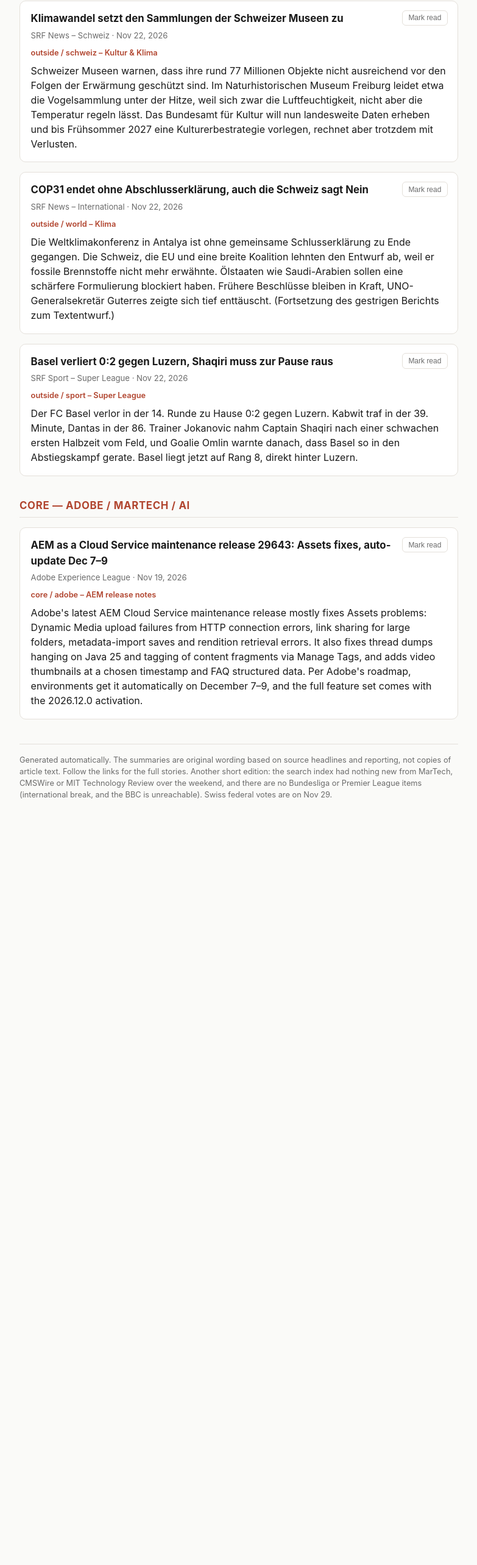
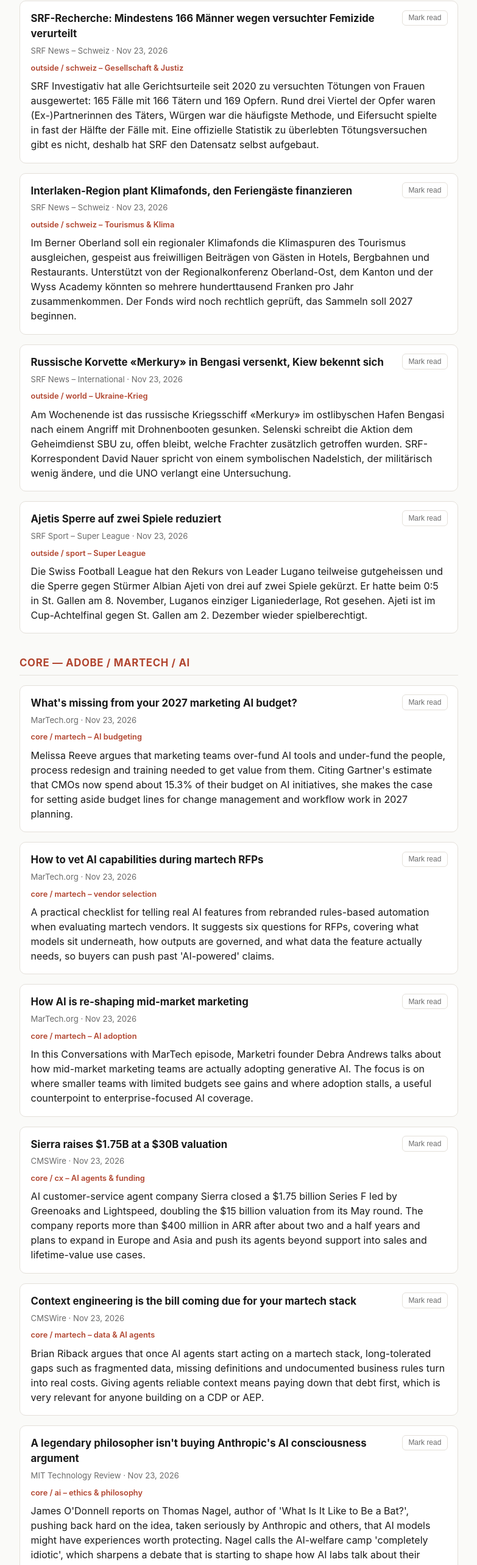
Before and after one commit to magicistheanswer/news-digest, a plain HTML site: page docs/index.html in a window 1280 px wide. Shown: the part 213-2780 px from the top of the page at 61% size, without its empty margins (248-1031 px from the left). Before the commit the page ends 1591 px from the top, so only its background shows below. Drawn offline with Linux system fonts and the light colour scheme.

Commit message:
Digest 2026-11-24: 11 articles (7 core / 4 outside)
Skipped: Adobe (nothing fresh since MAX), MeasureCamp (no new post),
Kicker (nothing indexed), BBC News/Sport (unreachable via search).

Co-Authored-By: Claude Opus 5.5 <noreply@anthropic.com>
Claude-Session: https://claude.ai/code/session_01ML879DJWNM1TJgSMjFaZTA

```diff
--- a/docs/index.html
+++ b/docs/index.html
@@ -3,7 +3,7 @@
 <head>
 <meta charset="UTF-8">
 <meta name="viewport" content="width=device-width, initial-scale=1.0">
-<title>Morning News Digest — 2026-11-23</title>
+<title>Morning News Digest — 2026-11-24</title>
 <style>
   :root {
     color-scheme: light dark;
@@ -95,50 +95,99 @@
 </head>
 <body>
 <!--
-  Run notes (2026-11-23, Monday):
-  - Direct RSS/Atom fetching still blocked: curl returns HTTP 000 for every feed host, and WebFetch can't resolve martech.org, cmswire.com, technologyreview.com or srf.ch (outside the session's allowed network domains). Fallback: WebSearch limited to each source's domain, with every date checked.
-  - Used (1 core / 3 outside): AEM Cloud Service maintenance release 29643 (Nov 19); SRF Museen & Klimawandel (schweiz, Nov 22), SRF COP31 ends without agreement (world, Nov 22), SRF Sport Basel-Luzern 0:2 (sport, Nov 22).
-  - Skipped: MarTech.org: newest items (Nov 16-20) were already shown, and the MarTech Conference recaps date from about Nov 4-13, which is too old. CMSWire: nothing indexed after Nov 18, and those items were already shown. MIT Technology Review: newest is Nov 20, already shown. Adobe blog/newsroom: newest Experience Cloud posts are from MAX (Nov 4-10), too old; the AEM 2026.11.0 feature notes were skipped as a likely repeat of Nov 18. MeasureCamp: no new post. Kicker: Bundesliga international break, nothing new. BBC News / BBC Sport: the search tool can't reach those domains (400). SRF St. Gallen Motorfahrzeugsteuer (Nov 22) skipped to keep the outside sub-topics balanced.
-  - The 75/25 mix is far off: only 4 items cleared the freshness and no-repeat bars (the index has little from the weekend), and freshness beats quota per CLAUDE.md. Layout: Outside above Core; Mark read via localStorage kept.
+  Run notes (2026-11-24, Tuesday):
+  - Direct RSS/Atom fetching still blocked: curl returns HTTP 000 for every feed host. Fallback: WebSearch limited to each source's domain, with every publish date checked (all items below are from Nov 23).
+  - Used (7 core / 4 outside): MarTech.org x3, CMSWire x2, MIT Technology Review x2; SRF Schweiz x2 (Femizid-Recherche, Klimafonds Interlaken), SRF International (Merkury sunk off Libya), SRF Sport (Ajeti suspension cut).
+  - Skipped: Adobe blog/newsroom: newest Experience Cloud posts are MAX (Nov 9-10), too old, and the release notes found were already shown. MeasureCamp: no new post. Kicker: no 2026/27 matchday-10 result report found in the index. BBC News / BBC Sport: the search tool can't reach those domains (400). MarTech's Walmart/ChatGPT-checkout item skipped because its publish date couldn't be confirmed. CMSWire Emplifi CMO press release skipped as low value. MIT TR 'The Download' (Nov 23) skipped because it repeats the two MIT TR items. SRF SVP-ticket follow-ups skipped as repeats of the Nov 21 story.
+  - The mix is 11 articles instead of 15 (freshness beats quota per CLAUDE.md). Layout: Outside above Core; Mark read via localStorage kept.
 -->
 <div class="wrap">
   <header>
     <h1>Morning News Digest</h1>
-    <div class="date">Monday, November 23, 2026 · 4 articles</div>
+    <div class="date">Tuesday, November 24, 2026 · 11 articles</div>
     <button id="reset-read" class="reset-read" type="button">Reset read articles</button>
   </header>
   <h2 class="section">Outside — Schweiz / Weltgeschehen / Sport</h2>
-  <article class="card" data-link="https://www.srf.ch/news/schweiz/schweizer-museen-schwitzen-der-klimawandel-bedroht-das-kulturelle-gedaechtnis-der-schweiz">
+  <article class="card" data-link="https://www.srf.ch/news/schweiz/exklusive-recherche-169-versuchte-femizide-so-brutal-ist-die-gewalt-gegen-frauen">
     <button class="mark-read" type="button">Mark read</button>
-    <h3><a href="https://www.srf.ch/news/schweiz/schweizer-museen-schwitzen-der-klimawandel-bedroht-das-kulturelle-gedaechtnis-der-schweiz">Klimawandel setzt den Sammlungen der Schweizer Museen zu</a></h3>
-    <div class="meta">SRF News – Schweiz · Nov 22, 2026</div>
-    <div class="why">outside / schweiz – Kultur & Klima</div>
-    <p class="summary">Schweizer Museen warnen, dass ihre rund 77 Millionen Objekte nicht ausreichend vor den Folgen der Erwärmung geschützt sind. Im Naturhistorischen Museum Freiburg leidet etwa die Vogelsammlung unter der Hitze, weil sich zwar die Luftfeuchtigkeit, nicht aber die Temperatur regeln lässt. Das Bundesamt für Kultur will nun landesweite Daten erheben und bis Frühsommer 2027 eine Kulturerbestrategie vorlegen, rechnet aber trotzdem mit Verlusten.</p>
+    <h3><a href="https://www.srf.ch/news/schweiz/exklusive-recherche-169-versuchte-femizide-so-brutal-ist-die-gewalt-gegen-frauen">SRF-Recherche: Mindestens 166 Männer wegen versuchter Femizide verurteilt</a></h3>
+    <div class="meta">SRF News – Schweiz · Nov 23, 2026</div>
+    <div class="why">outside / schweiz – Gesellschaft &amp; Justiz</div>
+    <p class="summary">SRF Investigativ hat alle Gerichtsurteile seit 2020 zu versuchten Tötungen von Frauen ausgewertet: 165 Fälle mit 166 Tätern und 169 Opfern. Rund drei Viertel der Opfer waren (Ex-)Partnerinnen des Täters, Würgen war die häufigste Methode, und Eifersucht spielte in fast der Hälfte der Fälle mit. Eine offizielle Statistik zu überlebten Tötungsversuchen gibt es nicht, deshalb hat SRF den Datensatz selbst aufgebaut.</p>
   </article>
-  <article class="card" data-link="https://www.srf.ch/news/international/klimakonferenz-in-der-tuerkei-keine-einigung-bei-weltklimakonferenz-auch-schweiz-lehnt-ab">
+  <article class="card" data-link="https://www.srf.ch/news/schweiz/region-um-interlaken-kampf-gegen-klimawandel-feriengaeste-sollen-zahlen">
     <button class="mark-read" type="button">Mark read</button>
-    <h3><a href="https://www.srf.ch/news/international/klimakonferenz-in-der-tuerkei-keine-einigung-bei-weltklimakonferenz-auch-schweiz-lehnt-ab">COP31 endet ohne Abschlusserklärung, auch die Schweiz sagt Nein</a></h3>
-    <div class="meta">SRF News – International · Nov 22, 2026</div>
-    <div class="why">outside / world – Klima</div>
-    <p class="summary">Die Weltklimakonferenz in Antalya ist ohne gemeinsame Schlusserklärung zu Ende gegangen. Die Schweiz, die EU und eine breite Koalition lehnten den Entwurf ab, weil er fossile Brennstoffe nicht mehr erwähnte. Ölstaaten wie Saudi-Arabien sollen eine schärfere Formulierung blockiert haben. Frühere Beschlüsse bleiben in Kraft, UNO-Generalsekretär Guterres zeigte sich tief enttäuscht. (Fortsetzung des gestrigen Berichts zum Textentwurf.)</p>
+    <h3><a href="https://www.srf.ch/news/schweiz/region-um-interlaken-kampf-gegen-klimawandel-feriengaeste-sollen-zahlen">Interlaken-Region plant Klimafonds, den Feriengäste finanzieren</a></h3>
+    <div class="meta">SRF News – Schweiz · Nov 23, 2026</div>
+    <div class="why">outside / schweiz – Tourismus &amp; Klima</div>
+    <p class="summary">Im Berner Oberland soll ein regionaler Klimafonds die Klimaspuren des Tourismus ausgleichen, gespeist aus freiwilligen Beiträgen von Gästen in Hotels, Bergbahnen und Restaurants. Unterstützt von der Regionalkonferenz Oberland-Ost, dem Kanton und der Wyss Academy könnten so mehrere hunderttausend Franken pro Jahr zusammenkommen. Der Fonds wird noch rechtlich geprüft, das Sammeln soll 2027 beginnen.</p>
   </article>
-  <article class="card" data-link="https://www.srf.ch/sport/fussball/super-league/luzern-siegt-hochverdient-shaqiri-zur-pause-ausgewechselt-basel-nach-0-2-weiter-im-loch">
+  <article class="card" data-link="https://www.srf.ch/news/international/ukraine/drohnenangriffe-vor-libyen-das-ist-ueber-den-angriff-auf-das-russische-kriegsschiff-bekannt">
     <button class="mark-read" type="button">Mark read</button>
-    <h3><a href="https://www.srf.ch/sport/fussball/super-league/luzern-siegt-hochverdient-shaqiri-zur-pause-ausgewechselt-basel-nach-0-2-weiter-im-loch">Basel verliert 0:2 gegen Luzern, Shaqiri muss zur Pause raus</a></h3>
-    <div class="meta">SRF Sport – Super League · Nov 22, 2026</div>
+    <h3><a href="https://www.srf.ch/news/international/ukraine/drohnenangriffe-vor-libyen-das-ist-ueber-den-angriff-auf-das-russische-kriegsschiff-bekannt">Russische Korvette «Merkury» in Bengasi versenkt, Kiew bekennt sich</a></h3>
+    <div class="meta">SRF News – International · Nov 23, 2026</div>
+    <div class="why">outside / world – Ukraine-Krieg</div>
+    <p class="summary">Am Wochenende ist das russische Kriegsschiff «Merkury» im ostlibyschen Hafen Bengasi nach einem Angriff mit Drohnenbooten gesunken. Selenski schreibt die Aktion dem Geheimdienst SBU zu, offen bleibt, welche Frachter zusätzlich getroffen wurden. SRF-Korrespondent David Nauer spricht von einem symbolischen Nadelstich, der militärisch wenig ändere, und die UNO verlangt eine Untersuchung.</p>
+  </article>
+  <article class="card" data-link="https://www.srf.ch/sport/fussball/super-league/news-aus-der-super-league-ajetis-sperre-auf-zwei-spiele-reduziert">
+    <button class="mark-read" type="button">Mark read</button>
+    <h3><a href="https://www.srf.ch/sport/fussball/super-league/news-aus-der-super-league-ajetis-sperre-auf-zwei-spiele-reduziert">Ajetis Sperre auf zwei Spiele reduziert</a></h3>
+    <div class="meta">SRF Sport – Super League · Nov 23, 2026</div>
     <div class="why">outside / sport – Super League</div>
-    <p class="summary">Der FC Basel verlor in der 14. Runde zu Hause 0:2 gegen Luzern. Kabwit traf in der 39. Minute, Dantas in der 86. Trainer Jokanovic nahm Captain Shaqiri nach einer schwachen ersten Halbzeit vom Feld, und Goalie Omlin warnte danach, dass Basel so in den Abstiegskampf gerate. Basel liegt jetzt auf Rang 8, direkt hinter Luzern.</p>
+    <p class="summary">Die Swiss Football League hat den Rekurs von Leader Lugano teilweise gutgeheissen und die Sperre gegen Stürmer Albian Ajeti von drei auf zwei Spiele gekürzt. Er hatte beim 0:5 in St. Gallen am 8. November, Luganos einziger Liganiederlage, Rot gesehen. Ajeti ist im Cup-Achtelfinal gegen St. Gallen am 2. Dezember wieder spielberechtigt.</p>
   </article>
   <h2 class="section">Core — Adobe / Martech / AI</h2>
-  <article class="card" data-link="https://experienceleague.adobe.com/en/docs/experience-manager-cloud-service/content/release-notes/maintenance/latest">
+  <article class="card" data-link="https://martech.org/whats-missing-from-your-2027-marketing-ai-budget/">
     <button class="mark-read" type="button">Mark read</button>
-    <h3><a href="https://experienceleague.adobe.com/en/docs/experience-manager-cloud-service/content/release-notes/maintenance/latest">AEM as a Cloud Service maintenance release 29643: Assets fixes, auto-update Dec 7–9</a></h3>
-    <div class="meta">Adobe Experience League · Nov 19, 2026</div>
-    <div class="why">core / adobe – AEM release notes</div>
-    <p class="summary">Adobe&#x27;s latest AEM Cloud Service maintenance release mostly fixes Assets problems: Dynamic Media upload failures from HTTP connection errors, link sharing for large folders, metadata-import saves and rendition retrieval errors. It also fixes thread dumps hanging on Java 25 and tagging of content fragments via Manage Tags, and adds video thumbnails at a chosen timestamp and FAQ structured data. Per Adobe&#x27;s roadmap, environments get it automatically on December 7–9, and the full feature set comes with the 2026.12.0 activation.</p>
+    <h3><a href="https://martech.org/whats-missing-from-your-2027-marketing-ai-budget/">What&#x27;s missing from your 2027 marketing AI budget?</a></h3>
+    <div class="meta">MarTech.org · Nov 23, 2026</div>
+    <div class="why">core / martech – AI budgeting</div>
+    <p class="summary">Melissa Reeve argues that marketing teams over-fund AI tools and under-fund the people, process redesign and training needed to get value from them. Citing Gartner&#x27;s estimate that CMOs now spend about 15.3% of their budget on AI initiatives, she makes the case for setting aside budget lines for change management and workflow work in 2027 planning.</p>
+  </article>
+  <article class="card" data-link="https://martech.org/how-to-vet-ai-capabilities-during-martech-rfps/">
+    <button class="mark-read" type="button">Mark read</button>
+    <h3><a href="https://martech.org/how-to-vet-ai-capabilities-during-martech-rfps/">How to vet AI capabilities during martech RFPs</a></h3>
+    <div class="meta">MarTech.org · Nov 23, 2026</div>
+    <div class="why">core / martech – vendor selection</div>
+    <p class="summary">A practical checklist for telling real AI features from rebranded rules-based automation when evaluating martech vendors. It suggests six questions for RFPs, covering what models sit underneath, how outputs are governed, and what data the feature actually needs, so buyers can push past &#x27;AI-powered&#x27; claims.</p>
+  </article>
+  <article class="card" data-link="https://martech.org/how-ai-is-re-shaping-mid-market-marketing/">
+    <button class="mark-read" type="button">Mark read</button>
+    <h3><a href="https://martech.org/how-ai-is-re-shaping-mid-market-marketing/">How AI is re-shaping mid-market marketing</a></h3>
+    <div class="meta">MarTech.org · Nov 23, 2026</div>
+    <div class="why">core / martech – AI adoption</div>
+    <p class="summary">In this Conversations with MarTech episode, Marketri founder Debra Andrews talks about how mid-market marketing teams are actually adopting generative AI. The focus is on where smaller teams with limited budgets see gains and where adoption stalls, a useful counterpoint to enterprise-focused AI coverage.</p>
+  </article>
+  <article class="card" data-link="https://www.cmswire.com/contact-center/sierra-hits-30b-valuation-on-175b-series-f/">
+    <button class="mark-read" type="button">Mark read</button>
+    <h3><a href="https://www.cmswire.com/contact-center/sierra-hits-30b-valuation-on-175b-series-f/">Sierra raises $1.75B at a $30B valuation</a></h3>
+    <div class="meta">CMSWire · Nov 23, 2026</div>
+    <div class="why">core / cx – AI agents &amp; funding</div>
+    <p class="summary">AI customer-service agent company Sierra closed a $1.75 billion Series F led by Greenoaks and Lightspeed, doubling the $15 billion valuation from its May round. The company reports more than $400 million in ARR after about two and a half years and plans to expand in Europe and Asia and push its agents beyond support into sales and lifetime-value use cases.</p>
+  </article>
+  <article class="card" data-link="https://www.cmswire.com/digital-marketing/context-engineering-is-the-bill-coming-due-for-your-martech-stack/">
+    <button class="mark-read" type="button">Mark read</button>
+    <h3><a href="https://www.cmswire.com/digital-marketing/context-engineering-is-the-bill-coming-due-for-your-martech-stack/">Context engineering is the bill coming due for your martech stack</a></h3>
+    <div class="meta">CMSWire · Nov 23, 2026</div>
+    <div class="why">core / martech – data &amp; AI agents</div>
+    <p class="summary">Brian Riback argues that once AI agents start acting on a martech stack, long-tolerated gaps such as fragmented data, missing definitions and undocumented business rules turn into real costs. Giving agents reliable context means paying down that debt first, which is very relevant for anyone building on a CDP or AEP.</p>
+  </article>
+  <article class="card" data-link="https://www.technologyreview.com/2026/11/23/1149569/a-legendary-philosopher-isnt-buying-anthropics-consciousness-argument/">
+    <button class="mark-read" type="button">Mark read</button>
+    <h3><a href="https://www.technologyreview.com/2026/11/23/1149569/a-legendary-philosopher-isnt-buying-anthropics-consciousness-argument/">A legendary philosopher isn&#x27;t buying Anthropic&#x27;s AI consciousness argument</a></h3>
+    <div class="meta">MIT Technology Review · Nov 23, 2026</div>
+    <div class="why">core / ai – ethics &amp; philosophy</div>
+    <p class="summary">James O&#x27;Donnell reports on Thomas Nagel, author of &#x27;What Is It Like to Be a Bat?&#x27;, pushing back hard on the idea, taken seriously by Anthropic and others, that AI models might have experiences worth protecting. Nagel calls the AI-welfare camp &#x27;completely idiotic&#x27;, which sharpens a debate that is starting to shape how AI labs talk about their models.</p>
+  </article>
+  <article class="card" data-link="https://www.technologyreview.com/2026/11/23/1149392/why-using-rocks-for-carbon-removal-could-eventually-reduce-crop-growth/">
+    <button class="mark-read" type="button">Mark read</button>
+    <h3><a href="https://www.technologyreview.com/2026/11/23/1149392/why-using-rocks-for-carbon-removal-could-eventually-reduce-crop-growth/">Spreading crushed rock for carbon removal could hurt crop yields</a></h3>
+    <div class="meta">MIT Technology Review · Nov 23, 2026</div>
+    <div class="why">core / tech – climate tech</div>
+    <p class="summary">New CarbonPlan preprints suggest that enhanced rock weathering, which means spreading crushed rock on farmland to lock up CO2, could reduce crop growth at the high application rates needed for large removals. One analysis puts the practical ceiling near 600 million tonnes of CO2 a year, far below some model estimates. The findings have not yet been peer-reviewed.</p>
   </article>
   <footer>
-    Generated automatically. The summaries are original wording based on source headlines and reporting, not copies of article text. Follow the links for the full stories. Another short edition: the search index had nothing new from MarTech, CMSWire or MIT Technology Review over the weekend, and there are no Bundesliga or Premier League items (international break, and the BBC is unreachable). Swiss federal votes are on Nov 29.
+    Generated automatically. The summaries are original wording based on source headlines and reporting, not copies of article text. Follow the links for the full stories. There's no Adobe item today (nothing new since MAX), and there are no Bundesliga or Premier League items (Kicker had nothing indexed and the BBC is unreachable). The Swiss federal votes are on Nov 29 and the Federal Council election is on Dec 9.
   </footer>
 </div>
 <script>
```
Also changed, not shown: data/history.json (+55 -45 lines).
